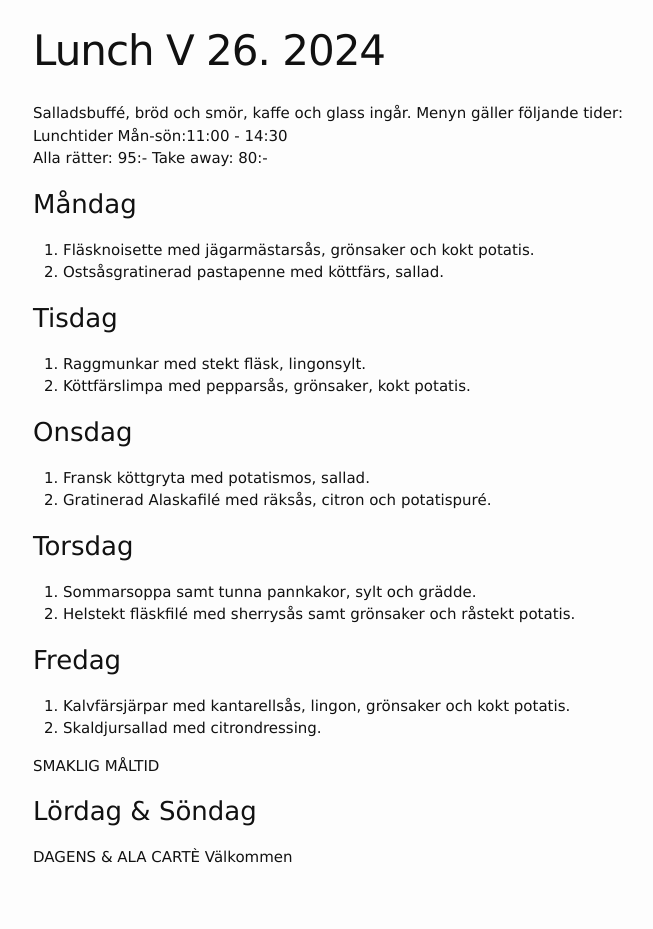
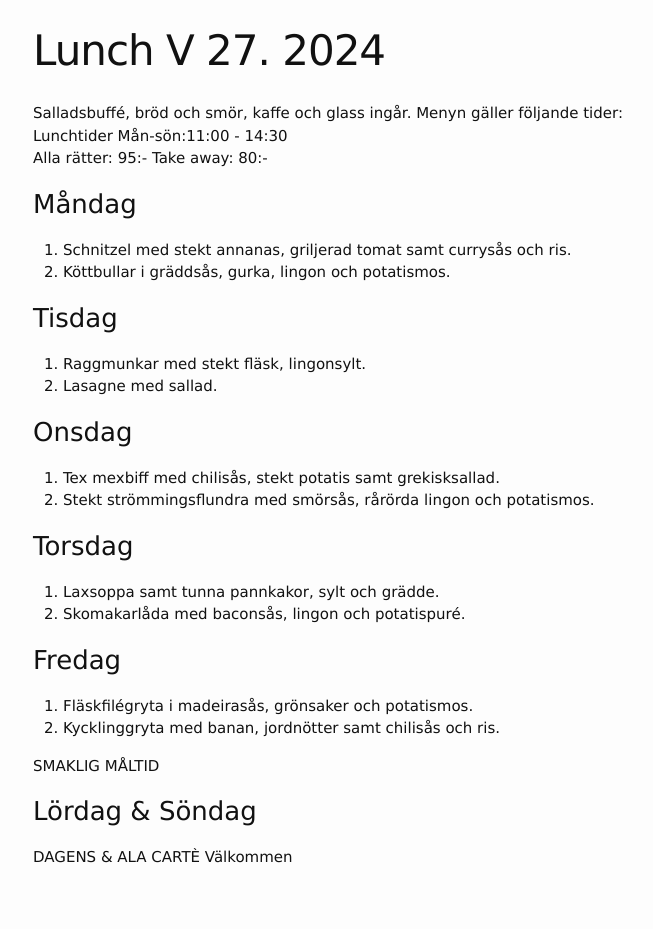
Before and after one commit to FarInn62/farinn62.github.io, a Jekyll site: the page built from lunch.md, in a window 1280 px wide. Shown: the whole page, without its empty margins (237-890 px from the left). Built offline with Jekyll 4.4.1, drawn with Linux system fonts in a browser that asks for light colours.

Commit message:
Update lunch.md

```diff
--- a/lunch.md
+++ b/lunch.md
@@ -1,6 +1,6 @@
 ---
 layout: foodmenu
-title: Lunch V 26. 2024
+title: Lunch V 27. 2024
 permalink: /lunch/
 published: true
 ---
@@ -11,28 +11,28 @@ Alla rätter: 95:- Take away: 80:-
 
 ### Måndag
 
-1. Fläsknoisette med jägarmästarsås, grönsaker och kokt potatis.
-2. Ostsåsgratinerad pastapenne med köttfärs, sallad.
+1. Schnitzel med stekt annanas, griljerad tomat samt currysås och ris.
+2. Köttbullar i gräddsås, gurka, lingon och potatismos.
 
 ### Tisdag
 
 1. Raggmunkar med stekt fläsk, lingonsylt.
-2. Köttfärslimpa med pepparsås, grönsaker, kokt potatis.
+2. Lasagne med sallad.
 
 ### Onsdag
 
-1. Fransk köttgryta med potatismos, sallad.
-2. Gratinerad Alaskafilé med räksås, citron och potatispuré.
+1. Tex mexbiff med chilisås, stekt potatis samt grekisksallad.
+2. Stekt strömmingsflundra med smörsås, rårörda lingon och potatismos.
 
 ### Torsdag
 
-1. Sommarsoppa samt tunna pannkakor, sylt och grädde.
-2. Helstekt fläskfilé med sherrysås samt grönsaker och råstekt potatis.
+1. Laxsoppa samt tunna pannkakor, sylt och grädde.
+2. Skomakarlåda med baconsås, lingon och potatispuré.
 
 ### Fredag
 
-1. Kalvfärsjärpar med kantarellsås, lingon, grönsaker och kokt potatis.
-2. Skaldjursallad med citrondressing.
+1. Fläskfilégryta i madeirasås, grönsaker och potatismos.
+2. Kycklinggryta med banan, jordnötter samt chilisås och ris.
 
 SMAKLIG MÅLTID
 ### Lördag & Söndag
```
